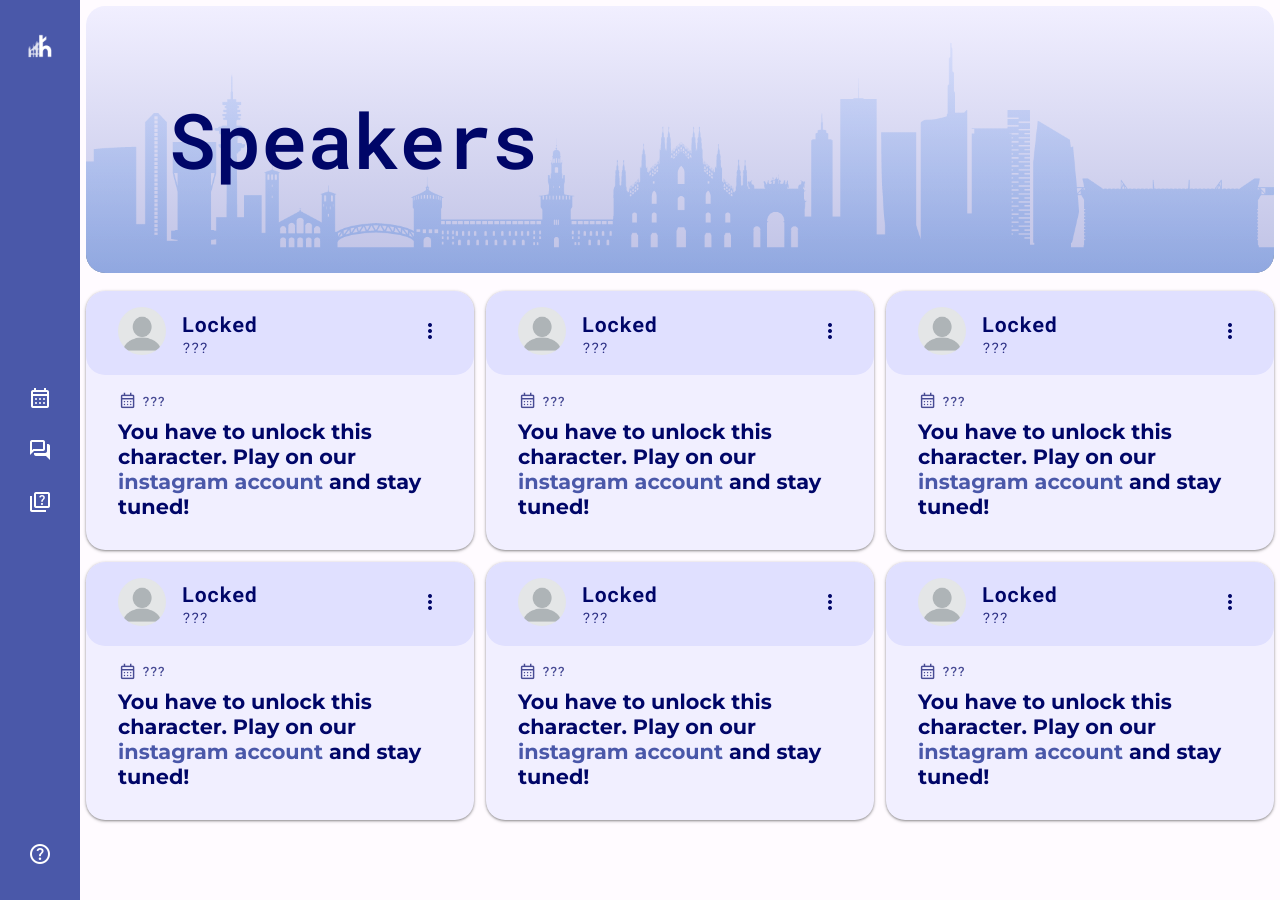
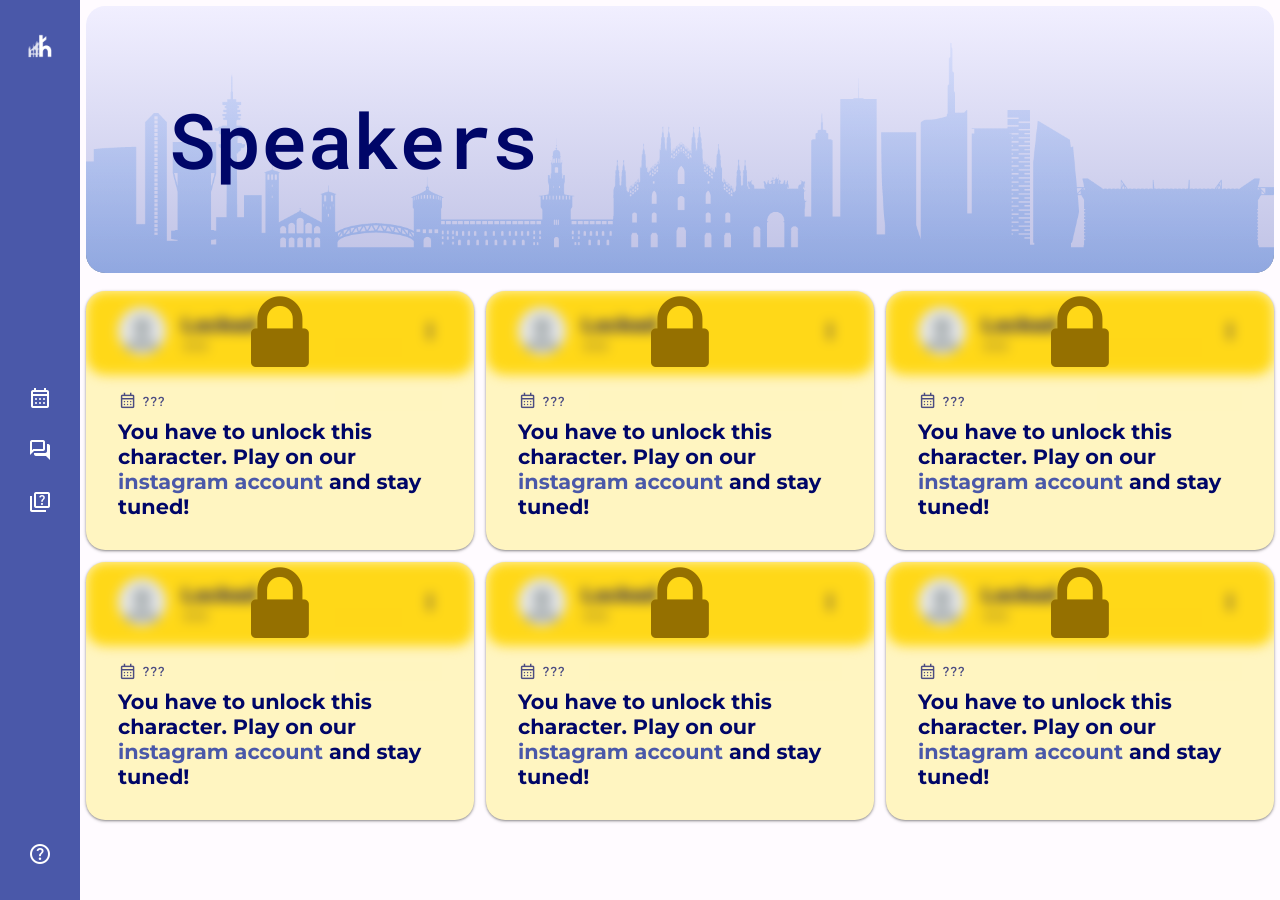
Before and after one commit to gfusarbassini/ht56f4y, a Jekyll site: the page built from speakers.html, in a window 1280 px wide. Built offline with Jekyll 4.4.1, drawn with Linux system fonts in a browser that asks for light colours; nearby versions of some CDN libraries.

Commit message:
Dropdown FAQ & colors

```diff
--- a/css/main.scss
+++ b/css/main.scss
@@ -920,3 +920,88 @@
   font-size: 1rem;
 }
 }
+
+/* dropdown faq */
+.dropdown {
+  display: block;
+  margin: auto;
+}
+.dropdown__top {
+    display: flex;
+    justify-content: space-between;
+    align-items: center;
+    box-sizing: border-box;
+    cursor: pointer;
+    transition: background .3s ease;
+    will-change: background;
+  &::after {
+    content: '\f13a';
+    font: 30px 'FontAwesome';
+    transition: transform .5s ease;
+    will-change: transform;
+  }
+}
+.open .dropdown__top::after {
+    -webkit-transform: rotate(180deg);
+    transform: rotate(180deg);
+}
+.dropdown__btm {
+    display: none;
+}
+.question{display: inline}
+
+
+/* lock speakers */
+#speakers {
+  .col {
+     .card-header {
+      filter: blur(6px);
+      &:hover { filter: blur(4px);}
+    }
+    &::before {
+      content: '\f023';
+      font: 90px 'FontAwesome';
+      color: #957000;
+      z-index: 200;
+      position: relative;
+      top: 5px;
+      margin-left: 0rem;
+      transition: transform .5s ease;
+      display: block;
+      text-align: center;
+      height: 0px;
+    }
+  }
+}
+
+
+/* custom color for every page */
+
+.FAQ{
+  background: rgba(90,161,104,1);
+  background: linear-gradient(0deg, rgba(90,161,104,1) 0%, rgba(255,255,255,1) 100%);
+  color:white;
+ }
+
+#faq {
+  .col .primary {
+    background: rgba(210,255,233,1);
+    &:hover{background: rgba(160,233,198,1);}
+  }
+}
+
+.Speakers{
+ background: rgb(255,216,24);
+background: linear-gradient(0deg, rgba(255,216,24,1) 0%, rgba(255,255,255,1) 100%);
+  color:white;
+ }
+
+#speakers {
+  .col div {
+    background: rgb(255,245,193)!important;
+  }
+  .col .card-header{
+    background: rgb(255,216,24)!important;
+    & div{background: rgb(255,216,24)!important;}
+  }
+}
```
